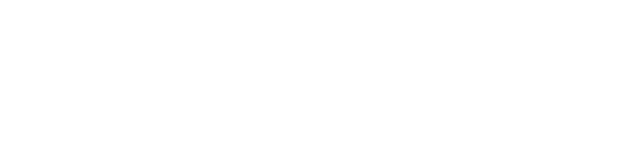
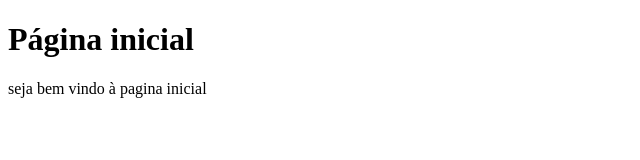
Before and after one commit to barretodm/AmbPV2, a plain HTML site: page index.html in a window 1280 px wide. Shown: the whole page, without its empty margins (0-640 px from the left). Drawn offline with Linux system fonts and the light colour scheme.

Commit message:
mudança no index

```diff
--- a/index.html
+++ b/index.html
@@ -4,9 +4,11 @@
     <meta charset="UTF-8">
     <meta name="viewport" content="width=device-width, initial-scale=1.0">
     <title>prova amb</title>
+    <h1>Página inicial</h1>
 
 </head>
 <body>
+    <p>seja bem vindo à pagina inicial</p>
 
 </body>
 </html>
```
